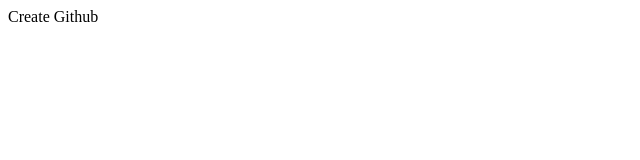
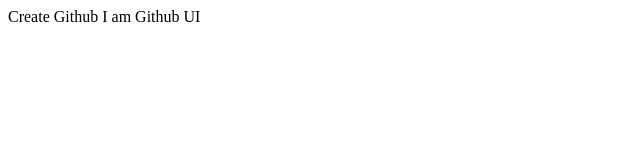
Before and after one commit to Ritu7271/amazone, a plain HTML site: page Amazone.html in a window 1280 px wide. Shown: the whole page, without its empty margins (0-640 px from the left). Drawn offline with Linux system fonts and the light colour scheme.

Commit message:
i am ritu provide

```diff
--- a/Amazone.html
+++ b/Amazone.html
@@ -7,5 +7,6 @@
 </head>
 <body>
     Create Github
+    I am Github UI
 </body>
 </html>
```
